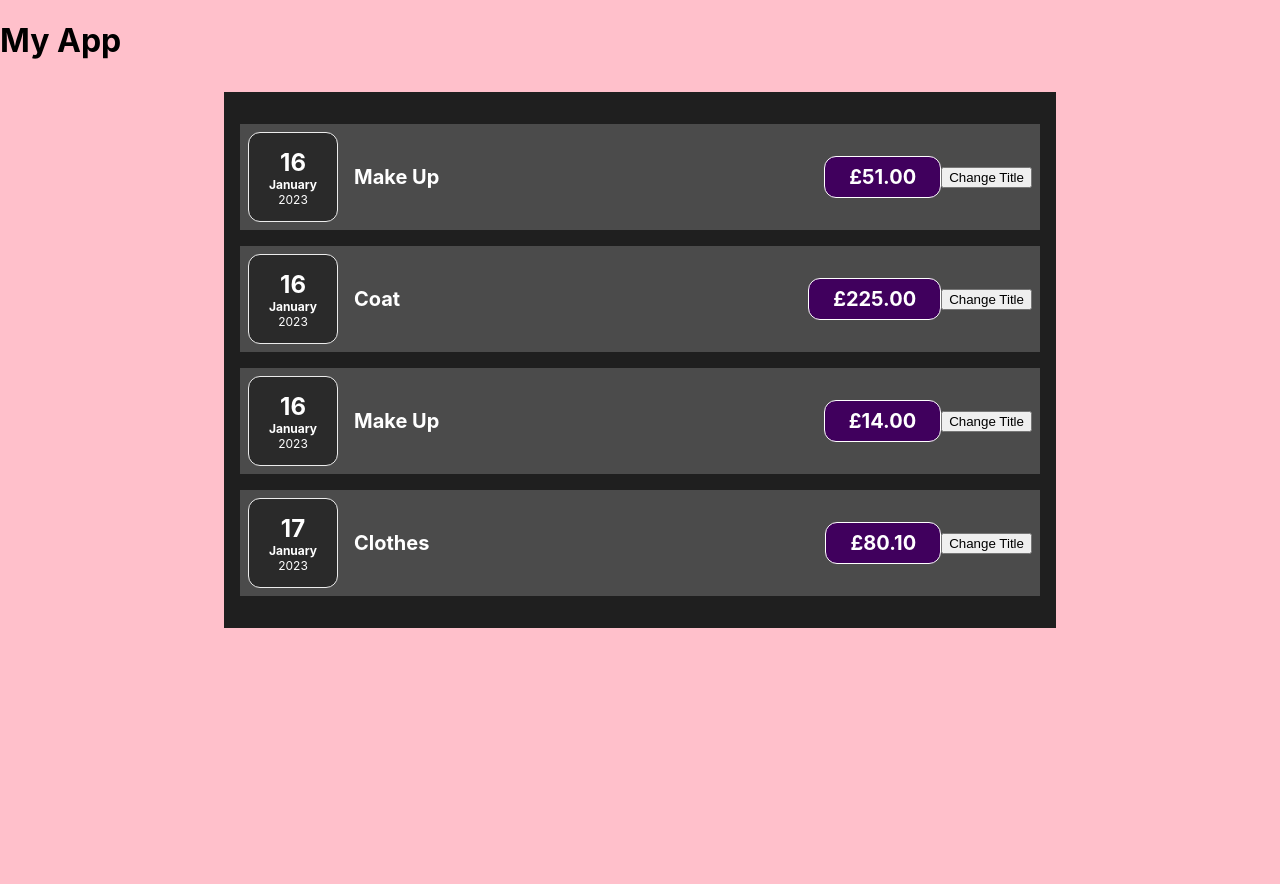
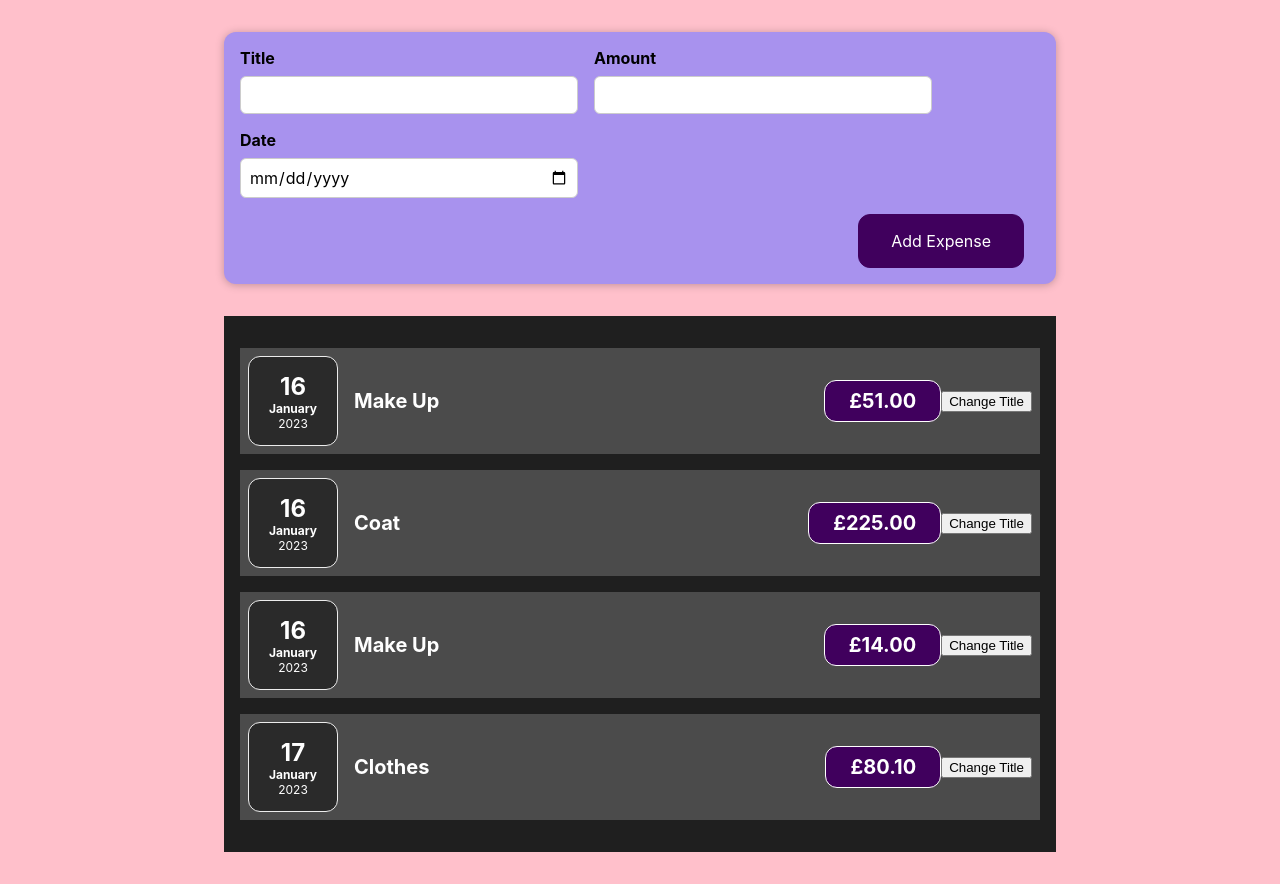
Before and after one commit to kwatts949/react, a React (Create React App) app in the folder project_1/: page / in a window 1280 px wide. Before the commit the page ends 800 px from the top, so only its background shows below. Built offline with nearby package versions, Linux system fonts and the light colour scheme; the HTML template or start-up script is replaced by a standard one.

Commit message:
Add expense form

```diff
--- a/project_1/src/App.js
+++ b/project_1/src/App.js
@@ -1,4 +1,5 @@
 import Expenses from "./components/Expenses/Expenses";
+import NewExpense from "./components/NewExpense/NewExpense";
 
 const App = () => {
   const expenses = [
@@ -26,12 +27,12 @@ const App = () => {
   return (
     <div className="App">
       <header className="App-header">
-        <h1>My App</h1>
+        <NewExpense/>
         <Expenses items={expenses} />{" "}
         {/** pass expense const in to Expenses as property*/}
       </header>
     </div>
   );
-}
+};
 
 export default App;
--- a/project_1/src/components/NewExpense/ExpenseForm.js
+++ b/project_1/src/components/NewExpense/ExpenseForm.js
@@ -1,23 +1,67 @@
+import { useState } from "react";
 import "./ExpenseForm.css";
 
 const ExpenseForm = () => {
+  const [inputTitle, setTitle] = useState("");
+  const [inputAmount, setAmount] = useState("");
+  const [inputDate, setDate] = useState("");
+
+  const handleTitle = (e) => {
+    setTitle(e.target.value);
+  };
+
+  const handleAmount = (e) => {
+    setAmount(e.target.value);
+  };
+
+  const handleDate = (e) => {
+    setDate(e.target.value);
+  };
+
+  const handleSubmit = (e) => {
+    e.preventDefault();
+    const expenseDate = {
+      title: inputTitle,
+      amount: inputAmount,
+      date: new Date(inputDate),
+    };
+    console.log(expenseDate);
+    setTitle('')
+    setAmount('')
+    setDate('')
+  };
+
   return (
-    <form>
+    <form onSubmit={handleSubmit}>
       <div className="new-expense__controls">
         <div className="new-expense__control">
           <label>Title</label>
-          <input type="text" />
+          <input type="text" value={inputTitle} onChange={handleTitle} />
         </div>
         <div className="new-expense__control">
           <label>Amount</label>
-          <input type="number" min="0.01" step="0.01"/>
+          <input
+            type="number"
+            min="0.01"
+            step="0.01"
+            value={inputAmount}
+            onChange={handleAmount}
+          />
         </div>
         <div className="new-expense__control">
           <label>Date</label>
-          <input type="date" min="2022-01-01" max="2024-12-31" />
+          <input
+            type="date"
+            min="2022-01-01"
+            max="2024-12-31"
+            value={inputDate}
+            onChange={handleDate}
+          />
         </div>
       </div>
-      <div className="new-expense__actions"><button type="submit">Add Expense</button></div>
+      <div className="new-expense__actions">
+        <button type="submit">Add Expense</button>
+      </div>
     </form>
   );
 };
--- a/project_1/src/components/NewExpense/NewExpense.js
+++ b/project_1/src/components/NewExpense/NewExpense.js
@@ -1,9 +1,11 @@
 import "./NewExpense.css";
+
+import ExpenseForm from "./ExpenseForm";
 
 const NewExpense = () => {
   return (
     <div className="new-expense">
-      <NewExpense />
+      <ExpenseForm />
     </div>
   );
 };
```
